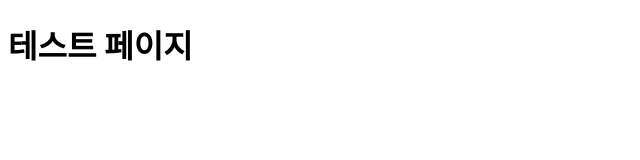
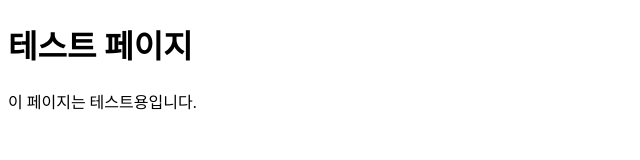
Before and after one commit to parkjieun3052/project, a plain HTML site: page html/index.html in a window 1280 px wide. Shown: the whole page, without its empty margins (0-640 px from the left). Drawn offline with Linux system fonts and the light colour scheme.

Commit message:
테스트

```diff
--- a/html/index.html
+++ b/html/index.html
@@ -7,5 +7,6 @@
 </head>
 <body>
     <h1>테스트 페이지</h1>
+    <p>이 페이지는 테스트용입니다.</p>
 </body>
 </html>
```
